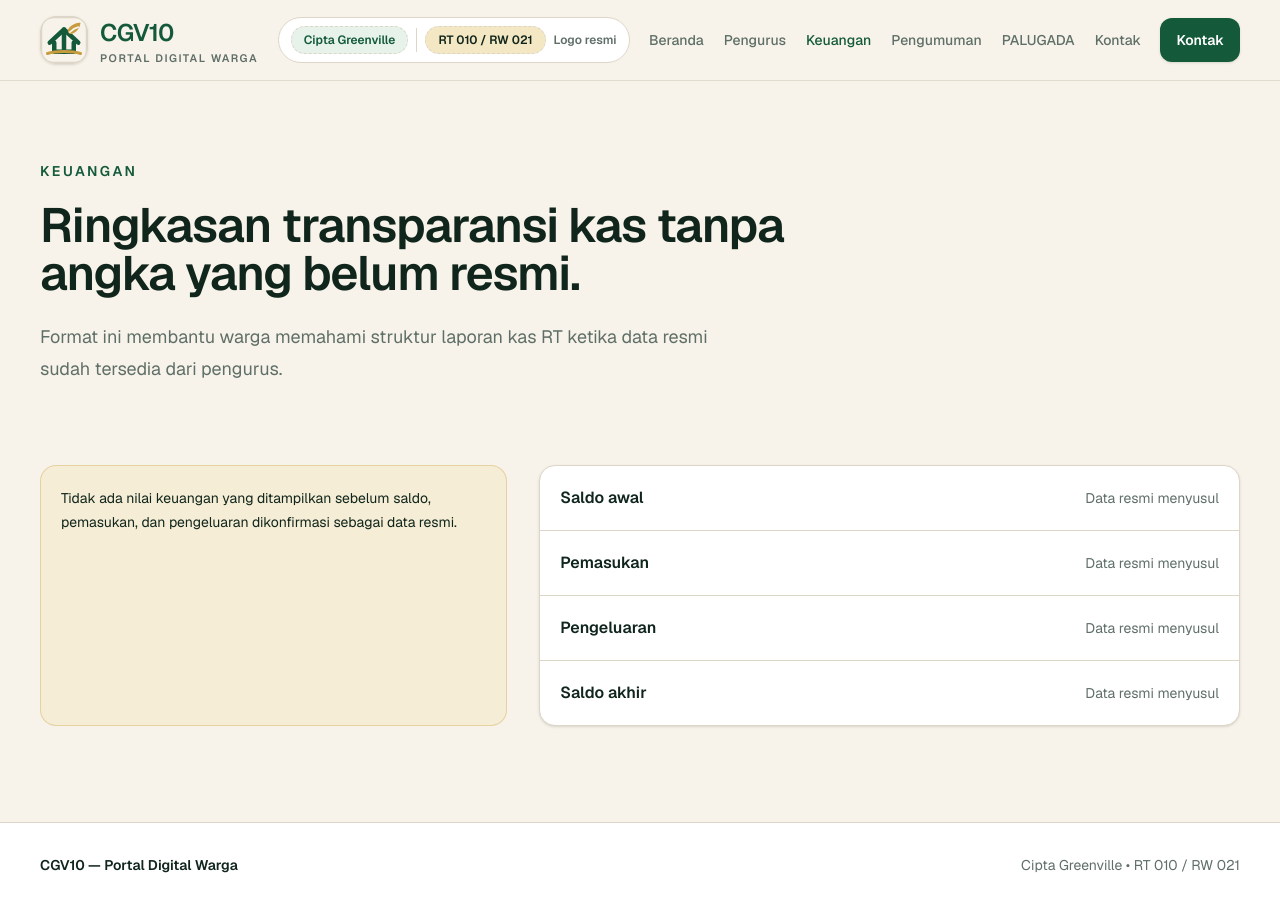
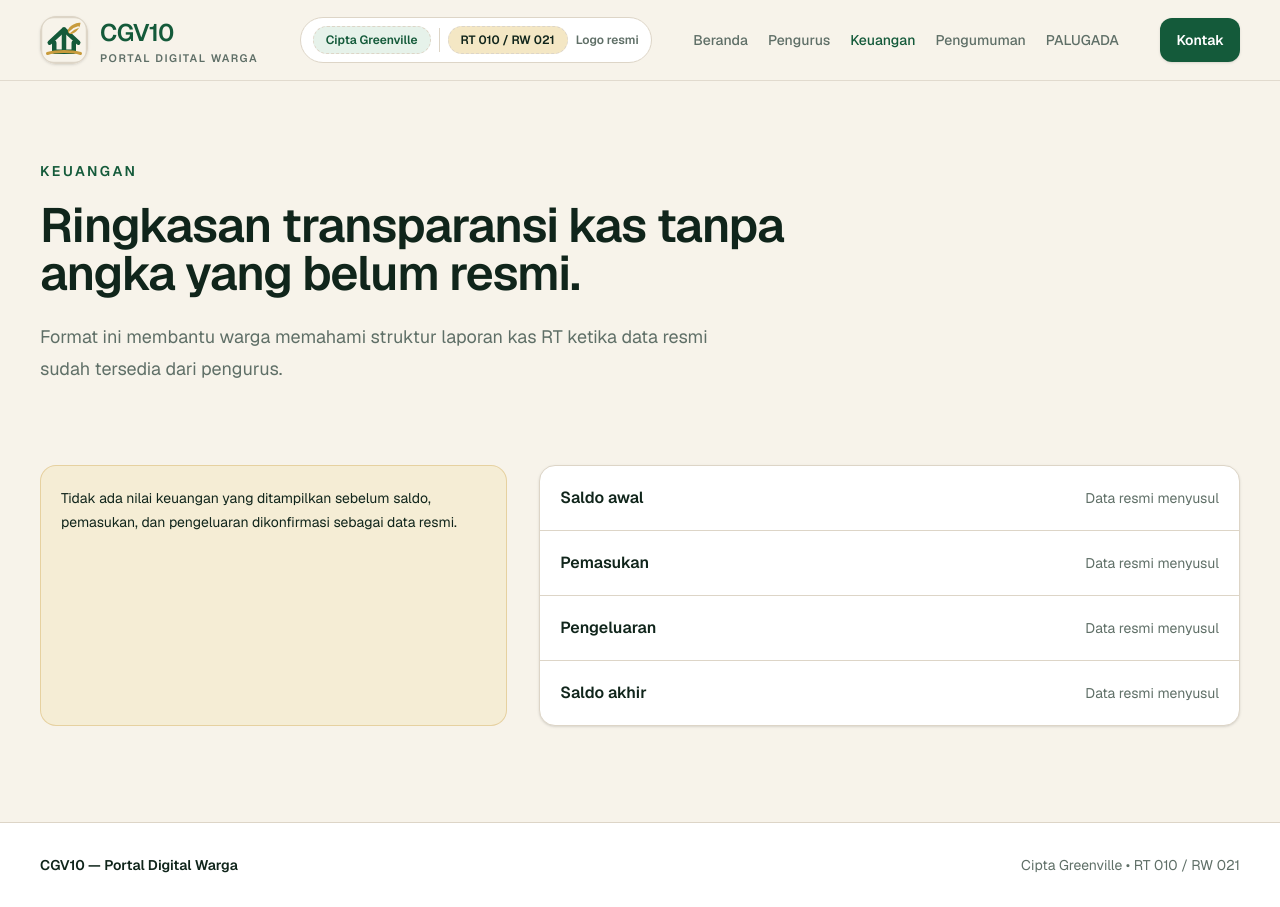
Before and after one commit to ptahlulkaryautama-coder/cgv10, a Next.js app: page /keuangan in a window 1280 px wide. Built offline with nearby package versions, Linux system fonts and the light colour scheme.

Commit message:
remove public roadmap narrative

```diff
--- a/app/components/active-nav-link.tsx
+++ b/app/components/active-nav-link.tsx
@@ -4,11 +4,17 @@ import Link from "next/link";
 import { usePathname } from "next/navigation";
 
 function isActiveRoute(pathname: string, href: string) {
-  if (href === "/") {
-    return pathname === "/";
+  const normalizePath = (path: string) =>
+    path === "/" ? "/" : path.replace(/\/+$/, "");
+
+  const currentPath = normalizePath(pathname);
+  const targetPath = normalizePath(href);
+
+  if (targetPath === "/") {
+    return currentPath === "/";
   }
 
-  return pathname === href || pathname.startsWith(`${href}/`);
+  return currentPath === targetPath || currentPath.startsWith(`${targetPath}/`);
 }
 
 export function ActiveNavLink({
--- a/app/components/portal.tsx
+++ b/app/components/portal.tsx
@@ -104,7 +104,7 @@ export function SiteHeader() {
         </nav>
 
         <Link
-          href="/kontak"
+          href="/kontak/"
           className="inline-flex min-h-11 items-center justify-center rounded-xl bg-primary px-4 text-sm font-semibold text-white shadow-sm transition-colors hover:bg-primary-hover focus-visible:outline-none focus-visible:ring-2 focus-visible:ring-primary focus-visible:ring-offset-2 focus-visible:ring-offset-background"
         >
           Kontak
--- a/app/page.tsx
+++ b/app/page.tsx
@@ -58,13 +58,13 @@ export default function Home() {
             </p>
             <div className="mt-8 flex flex-col gap-3 sm:flex-row">
               <Link
-                href="/pengurus"
+                href="/pengurus/"
                 className="inline-flex min-h-12 items-center justify-center rounded-xl bg-primary px-5 text-center text-base font-semibold text-white shadow-sm transition-colors hover:bg-primary-hover focus-visible:outline-none focus-visible:ring-2 focus-visible:ring-primary focus-visible:ring-offset-2 focus-visible:ring-offset-background sm:px-6"
               >
                 Lihat struktur pengurus
               </Link>
               <Link
-                href="/palugada"
+                href="/palugada/"
                 className="inline-flex min-h-12 items-center justify-center rounded-xl border border-border bg-surface px-5 text-center text-base font-semibold text-primary transition-colors hover:border-primary/40 hover:bg-primary-soft focus-visible:outline-none focus-visible:ring-2 focus-visible:ring-primary focus-visible:ring-offset-2 focus-visible:ring-offset-background sm:px-6"
               >
                 Buka PALUGADA CGV
--- a/lib/portal-data.ts
+++ b/lib/portal-data.ts
@@ -38,11 +38,10 @@ export type ContactEntry = {
 
 export const navItems = [
   ["Beranda", "/"],
-  ["Pengurus", "/pengurus"],
-  ["Keuangan", "/keuangan"],
-  ["Pengumuman", "/pengumuman"],
-  ["PALUGADA", "/palugada"],
-  ["Kontak", "/kontak"],
+  ["Pengurus", "/pengurus/"],
+  ["Keuangan", "/keuangan/"],
+  ["Pengumuman", "/pengumuman/"],
+  ["PALUGADA", "/palugada/"],
 ] as const;
 
 // Insert official pengurus-approved quick-info values here when available.
```
Also changed, not shown: 2 other files (tests, documents, lock files or other folders).
